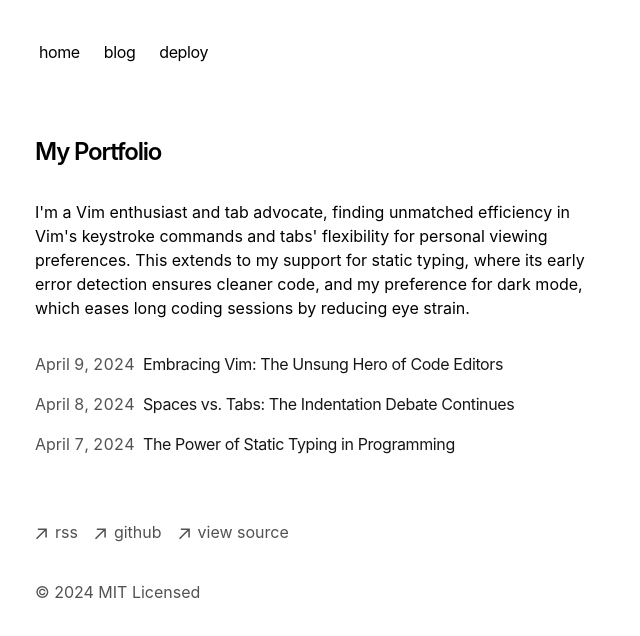
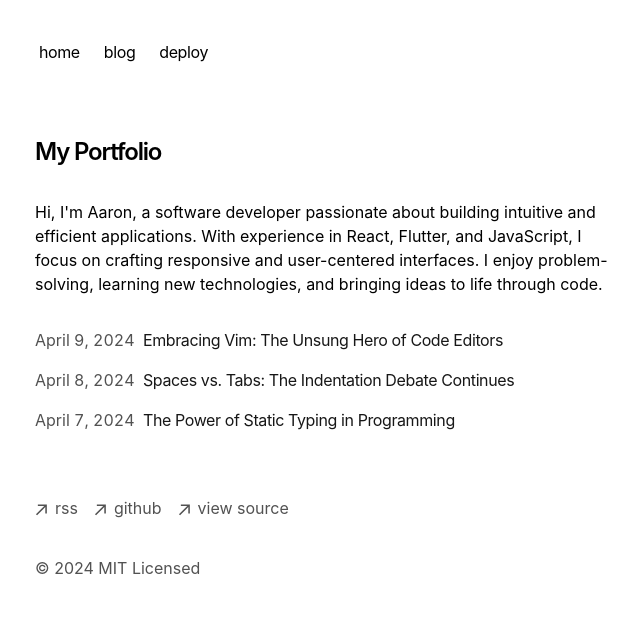
Before and after one commit to gonzaleza61/aaronportfolio, a Next.js app: page / in a window 1280 px wide. Shown: the top 636 px of the page, without its empty margins (317-957 px from the left). Built offline with nearby package versions, Linux system fonts and the light colour scheme.

Commit message:
info change

```diff
--- a/app/page.tsx
+++ b/app/page.tsx
@@ -1,4 +1,4 @@
-import { BlogPosts } from 'app/components/posts'
+import { BlogPosts } from "app/components/posts";
 
 export default function Page() {
   return (
@@ -7,15 +7,11 @@ export default function Page() {
         My Portfolio
       </h1>
       <p className="mb-4">
-        {`I'm a Vim enthusiast and tab advocate, finding unmatched efficiency in
-        Vim's keystroke commands and tabs' flexibility for personal viewing
-        preferences. This extends to my support for static typing, where its
-        early error detection ensures cleaner code, and my preference for dark
-        mode, which eases long coding sessions by reducing eye strain.`}
+        {`Hi, I'm Aaron, a software developer passionate about building intuitive and efficient applications. With experience in React, Flutter, and JavaScript, I focus on crafting responsive and user-centered interfaces. I enjoy problem-solving, learning new technologies, and bringing ideas to life through code.`}
       </p>
       <div className="my-8">
         <BlogPosts />
       </div>
     </section>
-  )
+  );
 }
```
Also changed, not shown: 1 other file (tests, documents, lock files or other folders).
